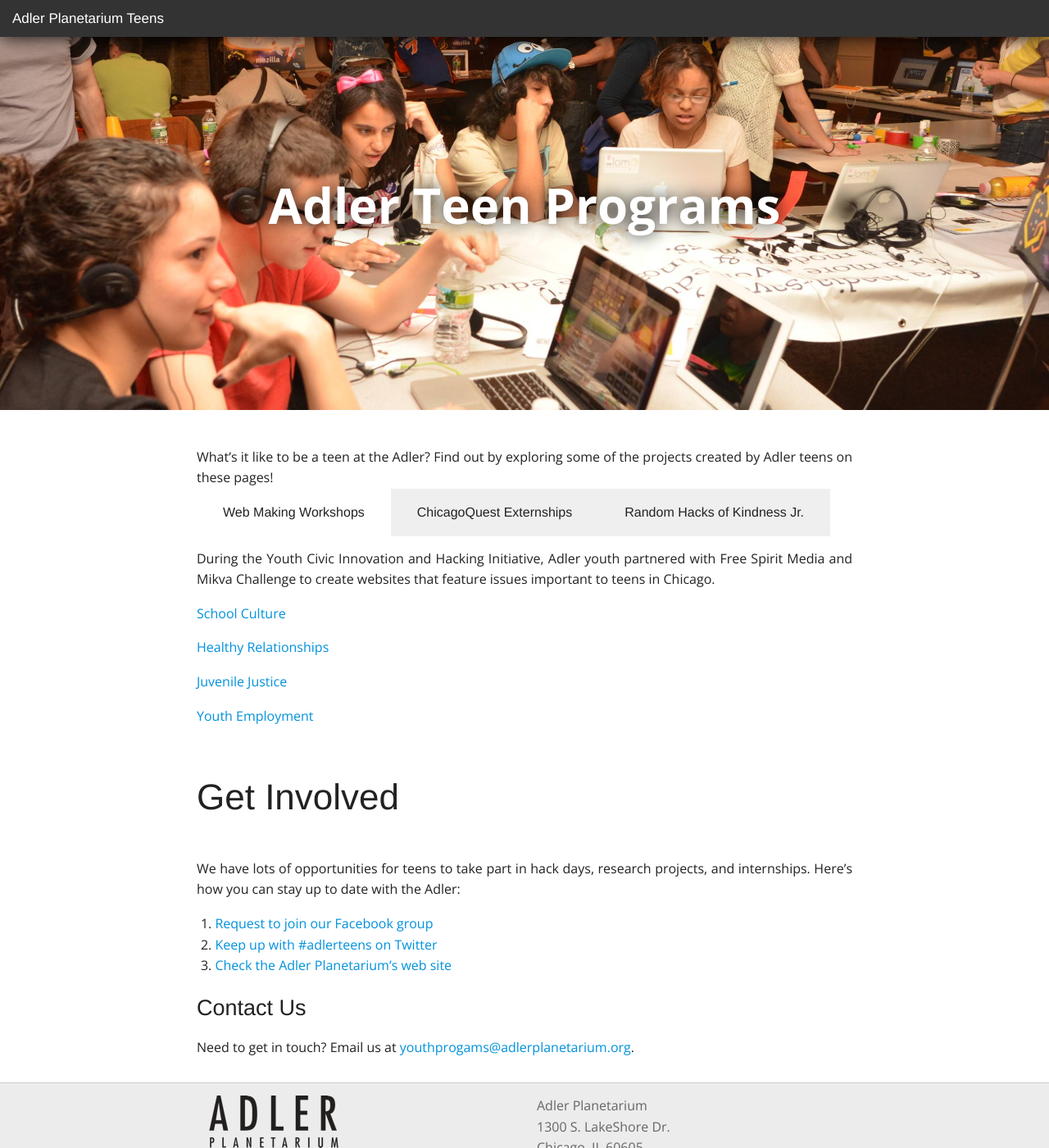
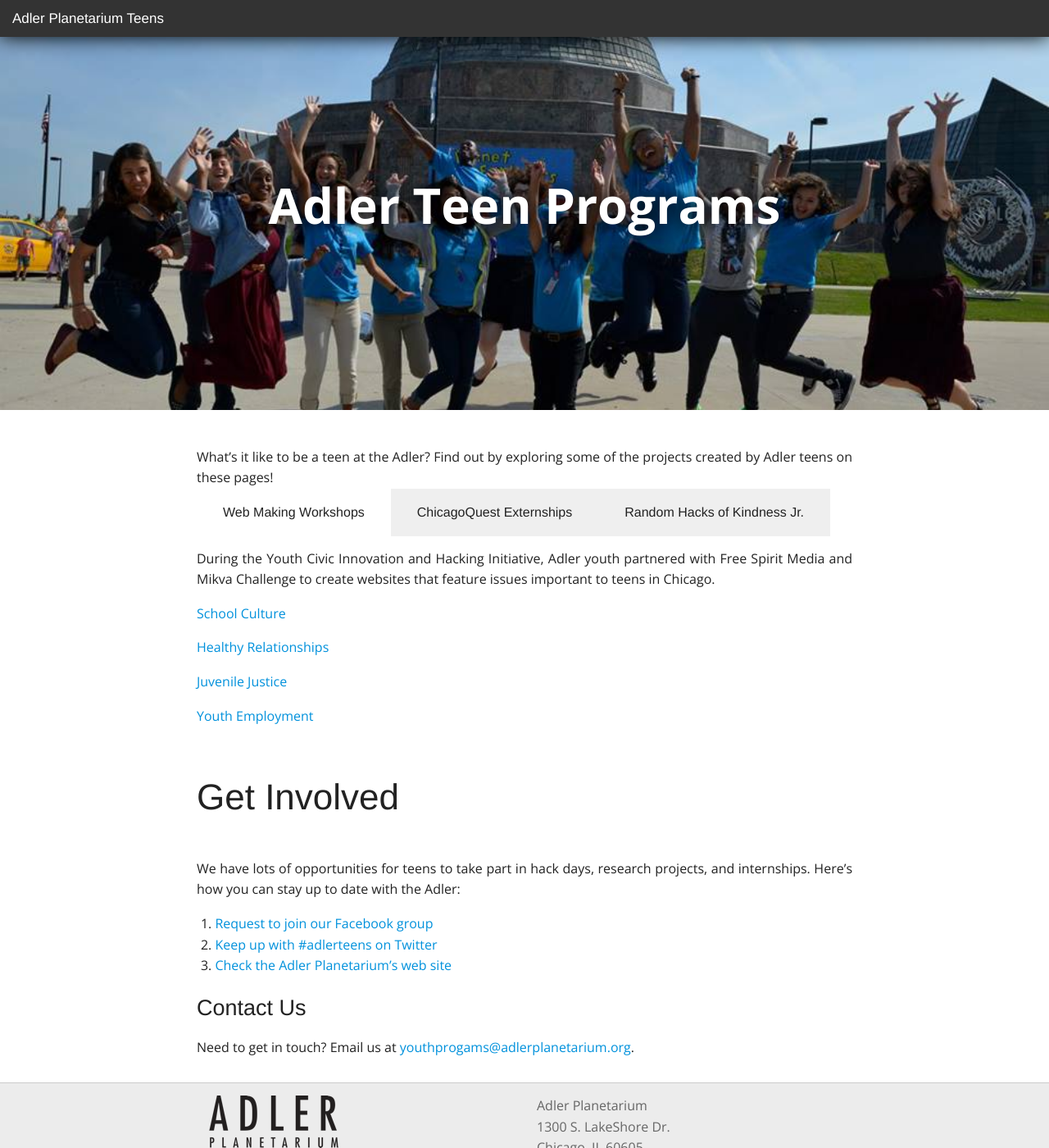
Before and after one commit to jbundy17/AdlerYouthPrograms.github.io, a Jekyll site: the page built from index.md, in a window 1280 px wide and 1400 px high. Shown: the whole window at 82% size. Built offline with Jekyll 4.4.1, drawn with Linux system fonts in a browser that asks for light colours; nearby versions of some CDN libraries; Markdown is read by kramdown in place of the engine named in the settings.

Commit message:
Update main.css

```diff
--- a/css/main.css
+++ b/css/main.css
@@ -61,7 +61,7 @@ a:hover   { color: #00a8ff; }
 }
 
 .header {
-  background: url(../images/teens.jpg) no-repeat center;
+  background: url(../images/adlerteens.jpg) no-repeat center;
   background-size: cover;
   height: 500px;
   text-align: center;
```
